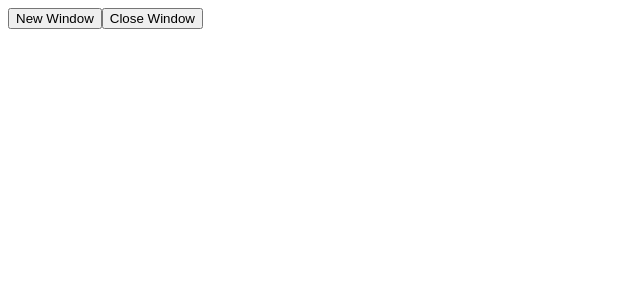
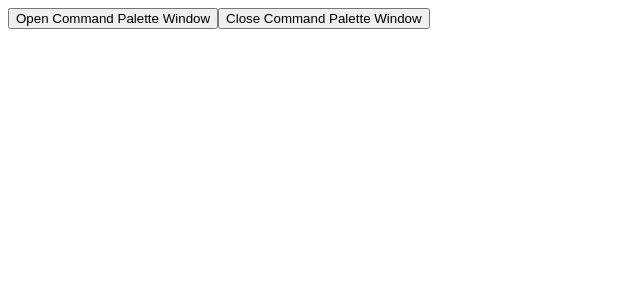
Before and after one commit to 46ki75/internal-desktop, a Vue app: page / in a window 1280 px wide. Shown: the top 300 px of the page, without its empty margins (0-640 px from the left). Built offline with nearby package versions, Linux system fonts and the light colour scheme.

Commit message:
feat: implement command palette functionality and routing

```diff
--- a/src/App.vue
+++ b/src/App.vue
@@ -1,20 +1,11 @@
 <template>
   <main>
-    <button @click="open">New Window</button>
-    <button @click="close">Close Window</button>
+    <RouterView />
   </main>
 </template>
 
-<script setup lang="ts">
-import { invoke } from "@tauri-apps/api/core";
-
-const open = async () => {
-  console.log("clicked");
-  await invoke("open_command_palette");
-};
-
-const close = async () => {
-  const result = await invoke("close_command_palette");
-  console.log(result);
-};
-</script>
+<style lang="scss">
+body {
+  font-family: sans-serif;
+}
+</style>
--- /dev/null
+++ b/src/pages/command-palette.vue
@@ -0,0 +1,11 @@
+<template>
+  <div>Template</div>
+</template>
+
+<script setup lang="ts">
+export interface CommandPaletteProps {}
+
+withDefaults(defineProps<CommandPaletteProps>(), {});
+</script>
+
+<style module lang="scss"></style>
--- /dev/null
+++ b/src/pages/index.vue
@@ -0,0 +1,22 @@
+<template>
+  <div>
+    <button @click="open">Open Command Palette Window</button>
+    <button @click="close">Close Command Palette Window</button>
+  </div>
+</template>
+
+<script setup lang="ts">
+import { invoke } from "@tauri-apps/api/core";
+
+const open = async () => {
+  console.log("clicked");
+  await invoke("open_command_palette");
+};
+
+const close = async () => {
+  const result = await invoke("close_command_palette");
+  console.log(result);
+};
+</script>
+
+<style module lang="scss"></style>
```
Also changed, not shown: package.json (+6 -4 lines), src/main.ts (+18 -1 lines), 2 other files (tests, documents, lock files or other folders).
